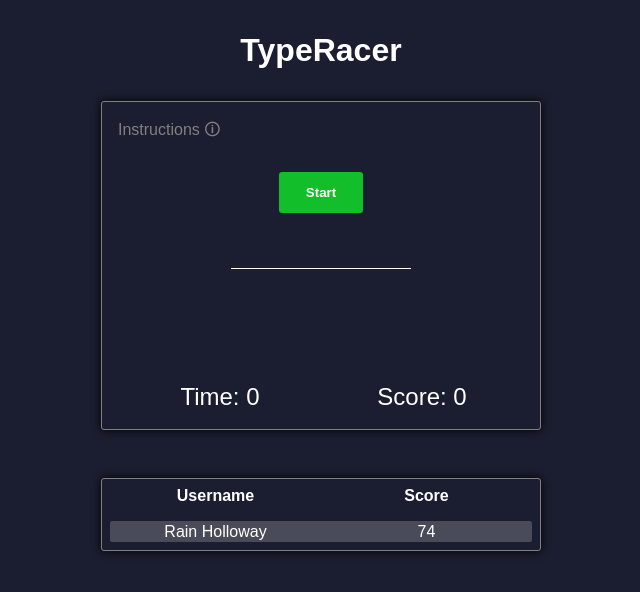
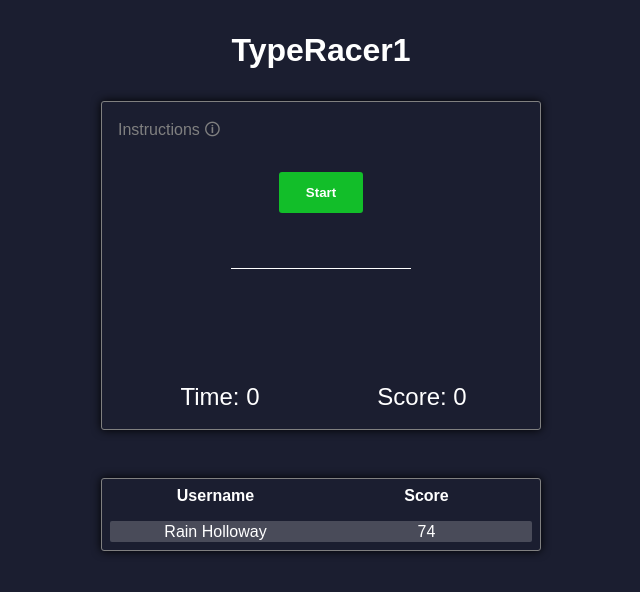
Before and after one commit to bwattle/TypeRacerByRainHolloway, a website: page public/index.html in a window 1280 px wide. Shown: the whole page, without its empty margins (319-959 px from the left). Drawn offline with nearby package versions, Linux system fonts and the light colour scheme; files whose address does not match are found by name.

Commit message:
Index - test change

```diff
--- a/public/index.html
+++ b/public/index.html
@@ -10,7 +10,7 @@
     </head>
     <body>
         <header>
-            <h1>TypeRacer</h1>
+            <h1>TypeRacer1</h1>
         </header>
         <div class="main-container">
             <div class="game">
```
